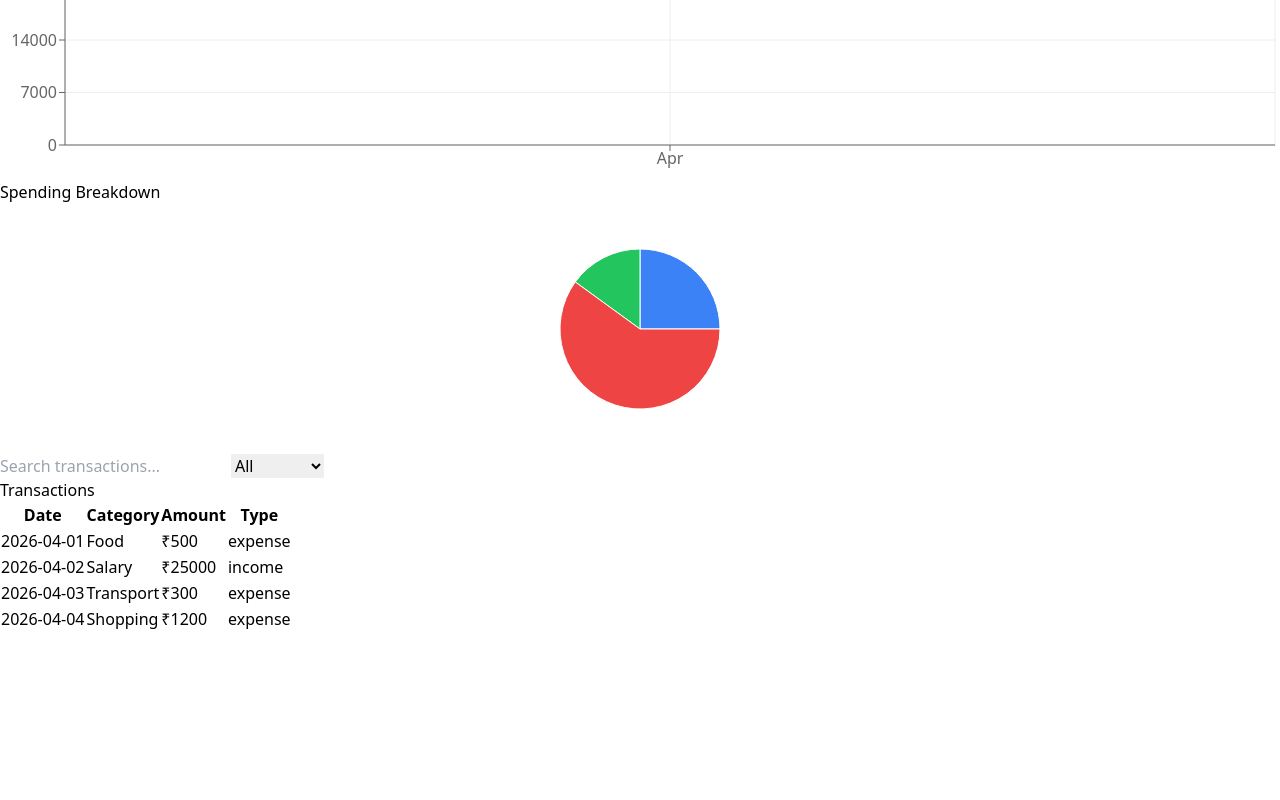
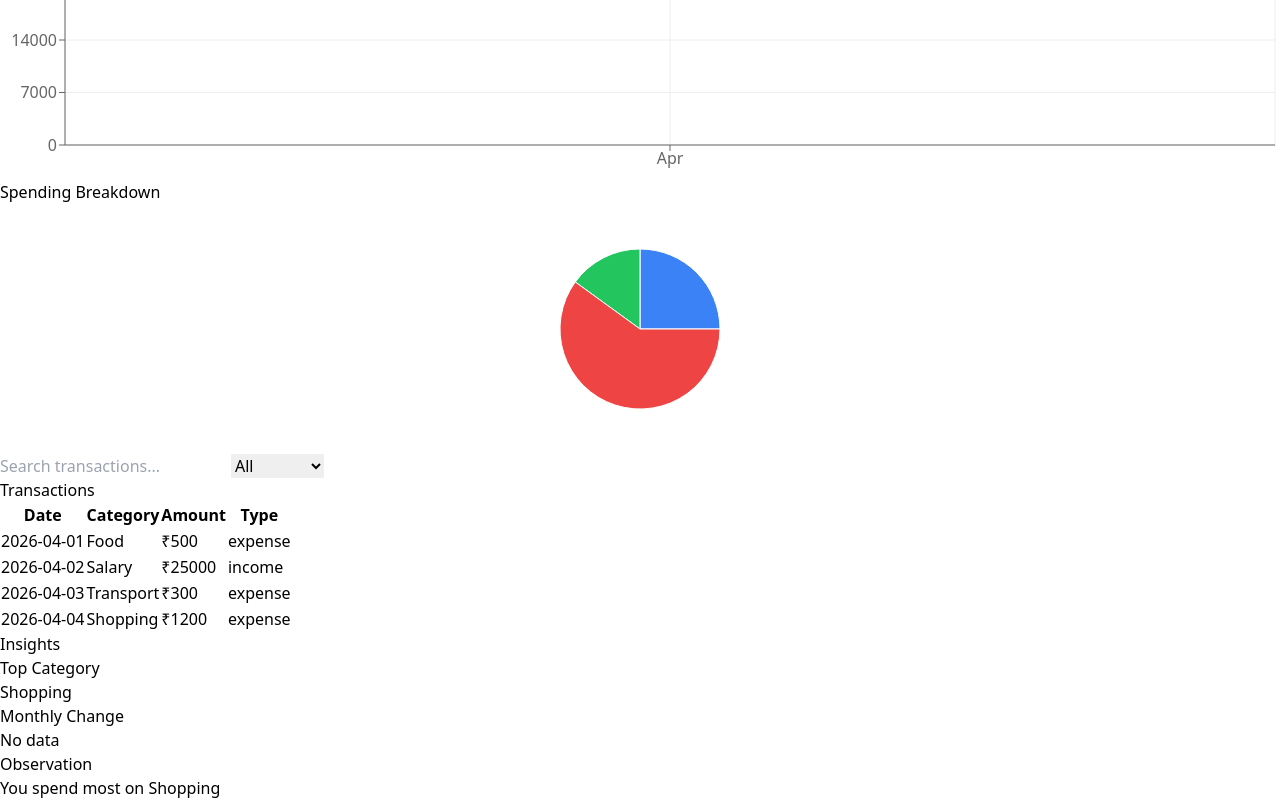
Before and after one commit to jaswanthmajeti/finance-dashboard, a React (Vite) app: page / in a window 1280 px wide. Shown: the part 382-1182 px from the top of the page. Before the commit the page ends 1014 px from the top, so only its background shows below. Built offline with nearby package versions, Linux system fonts and the light colour scheme.

Commit message:
Add insights section with derived financial analytics

```diff
--- a/src/components/insights/Insights.jsx
+++ b/src/components/insights/Insights.jsx
@@ -1,5 +1,76 @@
-function Insights(){
-    return (<div>Insights</div>);
+function Insights({ transactions }) {
+  const categoryTotals = {};
+
+  transactions.forEach((txn) => {
+    if (txn.type === "expense") {
+      if (!categoryTotals[txn.category]) {
+        categoryTotals[txn.category] = 0;
+      }
+      categoryTotals[txn.category] += txn.amount;
+    }
+  });
+
+  const highestCategory = Object.keys(categoryTotals).reduce(
+    (a, b) => (categoryTotals[a] > categoryTotals[b] ? a : b),
+    Object.keys(categoryTotals)[0]
+  );
+
+  const monthlyTotals = {};
+
+  transactions.forEach((txn) => {
+    const month = new Date(txn.date).getMonth();
+
+    if (!monthlyTotals[month]) {
+      monthlyTotals[month] = 0;
+    }
+
+    if (txn.type === "expense") {
+      monthlyTotals[month] += txn.amount;
+    }
+  });
+
+  const months = Object.keys(monthlyTotals);
+
+  let comparison = "No data";
+
+  if (months.length >= 2) {
+    const last = monthlyTotals[months[months.length - 1]];
+    const prev = monthlyTotals[months[months.length - 2]];
+
+    const diff = last - prev;
+
+    comparison =
+      diff > 0
+        ? `↑ Increased by ₹${diff}`
+        : `↓ Decreased by ₹${Math.abs(diff)}`;
+  }
+
+  return (
+    <div className="bg-white p-4 rounded-lg shadow mt-6">
+      <h2 className="mb-4 font-semibold">Insights</h2>
+
+      <div className="grid grid-cols-1 md:grid-cols-3 gap-4">
+
+        <div className="p-3 bg-gray-100 rounded">
+          <p className="text-sm text-gray-500">Top Category</p>
+          <h3 className="font-bold">{highestCategory || "N/A"}</h3>
+        </div>
+
+        <div className="p-3 bg-gray-100 rounded">
+          <p className="text-sm text-gray-500">Monthly Change</p>
+          <h3 className="font-bold">{comparison}</h3>
+        </div>
+
+        <div className="p-3 bg-gray-100 rounded">
+          <p className="text-sm text-gray-500">Observation</p>
+          <h3 className="font-bold">
+            You spend most on {highestCategory || "various categories"}
+          </h3>
+        </div>
+
+      </div>
+    </div>
+  );
 }
 
 export default Insights;
--- a/src/pages/Dashboard.jsx
+++ b/src/pages/Dashboard.jsx
@@ -5,6 +5,7 @@ import SummaryCards from "../components/dashboard/SummaryCards";
 import Charts from "../components/charts/Charts";
 import Transactions from "../components/transactions/Transactions";
 import transactionsData from "../data/transactions";
+import Insights from "../components/insights/Insights";
 
 function Dashboard() {
   const [role, setRole] = useState("viewer");
@@ -42,6 +43,7 @@ function Dashboard() {
             transactions={transactions}
             setTransactions={setTransactions}
           />
+          <Insights transactions={transactions} />
         </div>
       </div>
     </div>
```
